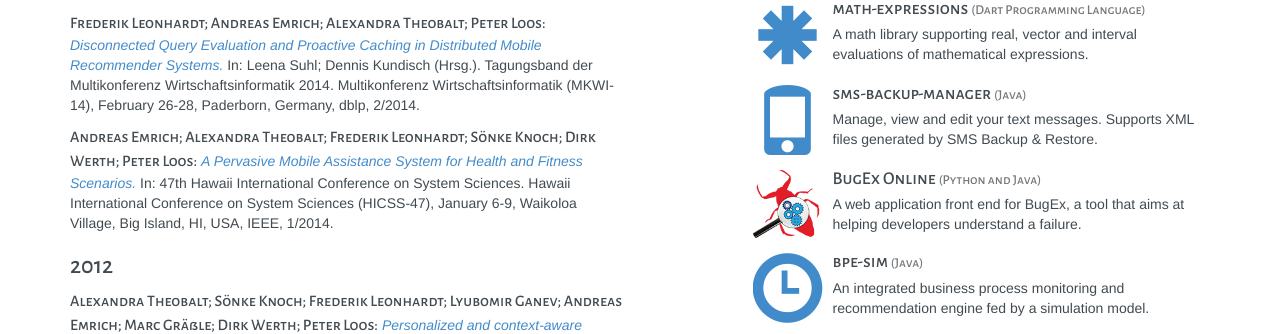
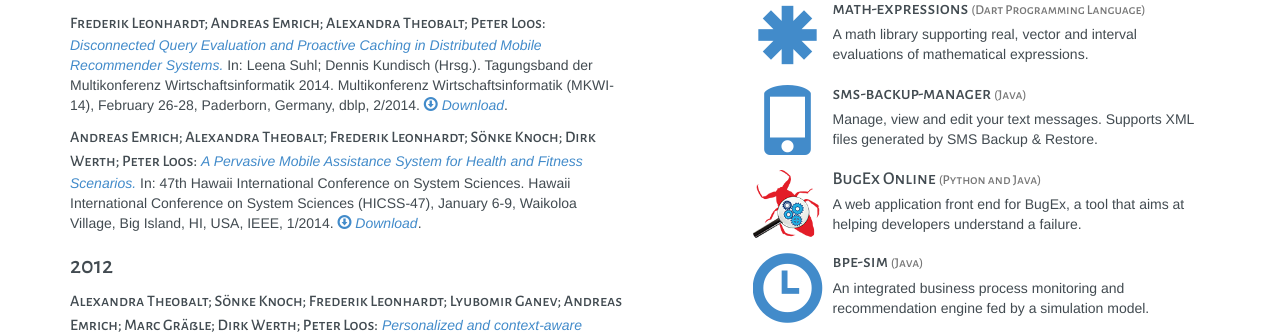
Before and after one commit to fkleon/fkleon.github.io, a Jekyll site: the page built from index.html, in a window 1280 px wide. Shown: the part 795-1129 px from the top of the page. Built offline with Jekyll 4.4.1, drawn with Linux system fonts in a browser that asks for light colours; nearby versions of some CDN libraries.

Commit message:
Add download links for publications.

```diff
--- a/_data/publications.yml
+++ b/_data/publications.yml
@@ -2,12 +2,14 @@
   authors: "Frederik Leonhardt; Andreas Emrich; Alexandra Theobalt; Peter Loos"
   text: "In: Leena Suhl; Dennis Kundisch (Hrsg.). Tagungsband der Multikonferenz Wirtschaftsinformatik 2014. Multikonferenz Wirtschaftsinformatik (MKWI-14), February 26-28, Paderborn, Germany, dblp, 2/2014"
   url: http://www.dfki.de/web/forschung/publikationen?pubid=7224
+  download: downloads/mkwi2014_CR.pdf
   year: 2014
 
 - title: "A Pervasive Mobile Assistance System for Health and Fitness Scenarios"
   authors: "Andreas Emrich; Alexandra Theobalt; Frederik Leonhardt; Sönke Knoch; Dirk Werth; Peter Loos"
   text: "In: 47th Hawaii International Conference on System Sciences. Hawaii International Conference on System Sciences (HICSS-47), January 6-9, Waikoloa Village, Big Island, HI, USA, IEEE, 1/2014"
   url: http://www.dfki.de/web/forschung/publikationen?pubid=7000
+  download: downloads/hiccs2014_CR.pdf
   year: 2014
 
 - title: "Personalized and context-aware recommendation of running routes"
--- a/index.html
+++ b/index.html
@@ -30,6 +30,9 @@ pos: 1
                 <span class="text-alegreya">{{ publication.authors }}:</span>
                 <a href="{{ publication.url }}">{{ publication.title }}.</a>
                 {{ publication.text }}.
+                {% if publication.download %}
+                    <a href ="{{ publication.download }}"><span class="glyphicon glyphicon-download"></span> Download</a>.
+                {% endif %}
             </p>
         {% endfor %}
     </div>
```
Also changed, not shown: 2 other files.
